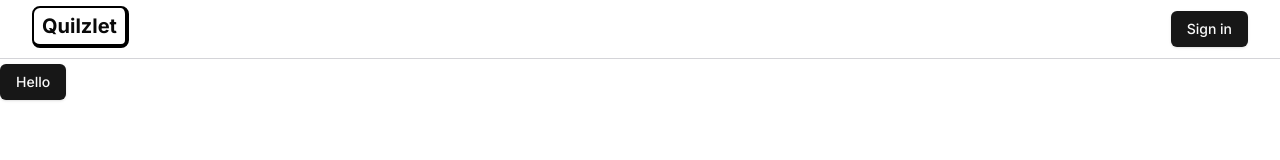
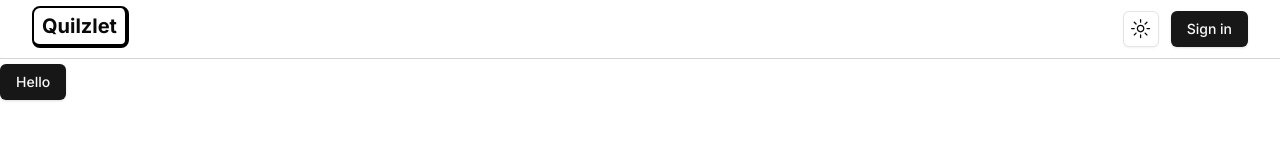
Before and after one commit to RuslanSavchynn/database-course-work, a Next.js app: page / in a window 1280 px wide. Shown: the top 160 px of the page. Built offline with nearby package versions, Linux system fonts and the light colour scheme; no server answers.

Commit message:
Setup Theme Toggle

```diff
--- a/package.json
+++ b/package.json
@@ -20,6 +20,7 @@
     "lucide-react": "^0.452.0",
     "next": "14.2.15",
     "next-auth": "^4.24.8",
+    "next-themes": "^0.3.0",
     "react": "^18",
     "react-dom": "^18",
     "tailwind-merge": "^2.5.4",
--- a/src/app/layout.tsx
+++ b/src/app/layout.tsx
@@ -3,6 +3,7 @@
 import "./globals.css";
 import { Inter } from "next/font/google";
 import Navbar from "@/components/ui/Navbar";
+import Providers from "@/components/Providers";
 
 const inter = Inter({subsets: ["latin"]});
 
@@ -21,11 +22,11 @@
   return (
     <html lang="en">
       <body className = {cn(inter.className, "antialiased min-h-screen pt-16")}>
-        <Navbar />
+       <Providers>
+       <Navbar />
+      {children}
+       </Providers>
 
-
-
-        {children}
       </body>
     </html>
   );
--- a/src/components/Providers.tsx
+++ b/src/components/Providers.tsx
@@ -1,17 +1,18 @@
+'use client';
+
 import { SessionProvider } from "next-auth/react";
 import { draftMode } from "next/headers";
 import React  from "react";
+import { ThemeProvider as NextThemesProvider, ThemeProvider } from "next-themes"
+import { type ThemeProviderProps } from "next-themes/dist/types"
 
-type Props = {
-children: React.ReactNode;
-};
 
-const Providers = ({children}: Props) => {
+const Providers = ({ children, ...props }: ThemeProviderProps) => {
     return (
-      <SessionProvider>
-        {children}
-      </SessionProvider>
-    )
+    <ThemeProvider attribute="class" defaultTheme="system" enableColorScheme>
+        <SessionProvider>  {children} </SessionProvider>
+    </ThemeProvider>
+          );
 };
 
 export default Providers
--- a/src/components/ui/Navbar.tsx
+++ b/src/components/ui/Navbar.tsx
@@ -3,6 +3,7 @@
 import Link from "next/link";
 import SingInButton from "../SingInButton";
 import UserAccountNav from "./UserAccountNav";
+import { ThemeToggle } from "./ThemeToggle";
 
 type Props = {};
 
@@ -17,6 +18,8 @@
                 Quilzlet
             </p>
             </Link>
+            <div className="flex item-center">
+            <ThemeToggle  className="mr-3" />
     <div className="flex items-center">
             {session?.user ? (
                     <UserAccountNav user={session.user}/>
@@ -25,6 +28,8 @@
             <SingInButton text="Sign in" />
              )}
             </div>
+
+            </div>
         </div>
     </div>
 
--- /dev/null
+++ b/src/components/ui/ThemeToggle.tsx
@@ -0,0 +1,45 @@
+"use client"
+
+import * as React from "react"
+import { MoonIcon, SunIcon } from "@radix-ui/react-icons"
+import { useTheme } from "next-themes"
+
+import { Button } from "@/components/ui/button"
+import {
+  DropdownMenu,
+  DropdownMenuContent,
+  DropdownMenuItem,
+  DropdownMenuTrigger,
+} from "@/components/ui/dropdown-menu"
+
+export function ThemeToggle({
+    className, ...props
+}: React.HTMLAttributes<HTMLDivElement>) {
+  const { setTheme } = useTheme()
+
+  return (
+    <div className={className} {...props}>
+            <DropdownMenu>
+      <DropdownMenuTrigger asChild>
+        <Button variant="outline" size="icon">
+          <SunIcon className="h-[1.2rem] w-[1.2rem] rotate-0 scale-100 transition-all dark:-rotate-90 dark:scale-0" />
+          <MoonIcon className="absolute h-[1.2rem] w-[1.2rem] rotate-90 scale-0 transition-all dark:rotate-0 dark:scale-100" />
+          <span className="sr-only">Toggle theme</span>
+        </Button>
+      </DropdownMenuTrigger>
+      <DropdownMenuContent align="end">
+        <DropdownMenuItem onClick={() => setTheme("light")}>
+          Light
+        </DropdownMenuItem>
+        <DropdownMenuItem onClick={() => setTheme("dark")}>
+          Dark
+        </DropdownMenuItem>
+        <DropdownMenuItem onClick={() => setTheme("system")}>
+          System
+        </DropdownMenuItem>
+      </DropdownMenuContent>
+    </DropdownMenu>
+    </div>
+
+  )
+}
```
Also changed, not shown: 1 other file (tests, documents, lock files or other folders).
